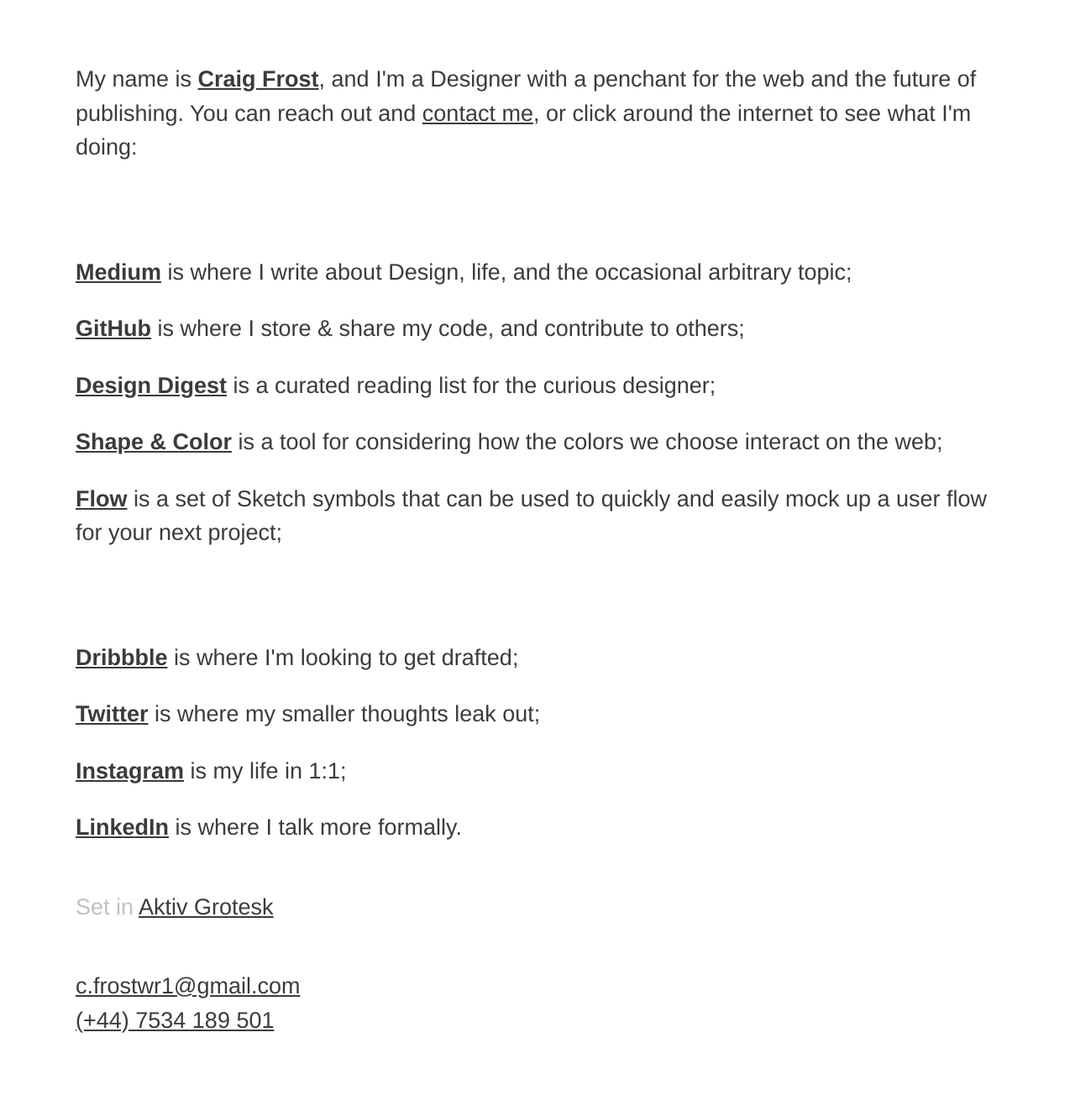
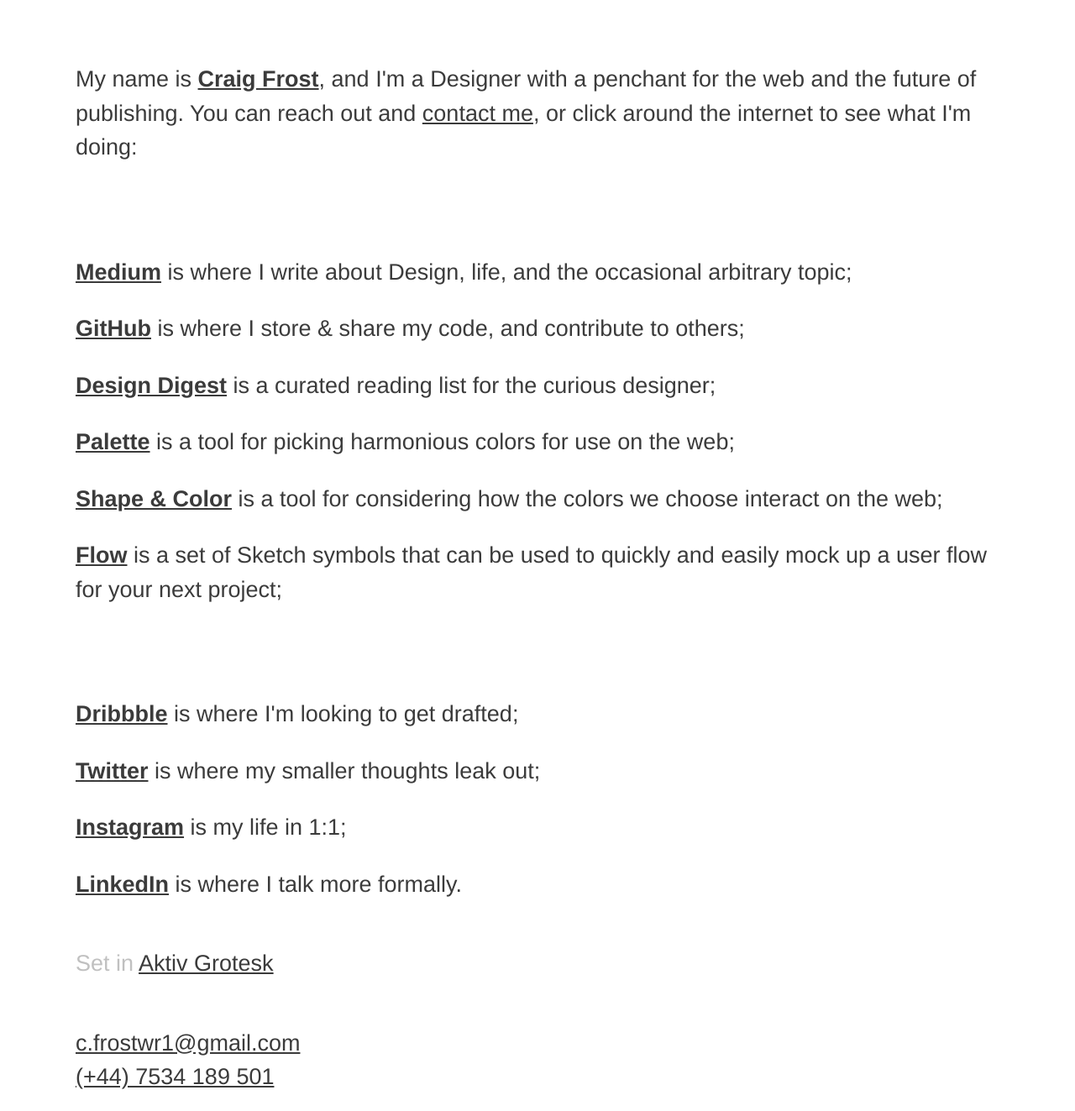
Before and after one commit to craigthomasfrost/cfdesigner.github.io, a Jekyll site: the page built from index.html, in a window 1280 px wide. Shown: the whole page at 84% size. Built offline with Jekyll 4.4.1, drawn with Linux system fonts in a browser that asks for light colours; before the commit the page ends 1255 px from its top, so only the background shows below that.

Commit message:
Add link.

```diff
--- a/index.html
+++ b/index.html
@@ -48,6 +48,16 @@
                     <p class="description--portfolio">
 
                     <a href="http://design-digest.co" class="link--portfolio">Design Digest</a> is a curated reading list for the curious designer;
+
+                    </p>
+
+                </li>
+
+                <li class="li--portfolio">
+
+                    <p class="description--portfolio">
+
+                    <a href="http://craigfro.st/palette/" class="link--portfolio">Palette</a> is a tool for picking harmonious colors for use on the web;
 
                     </p>
 
```
